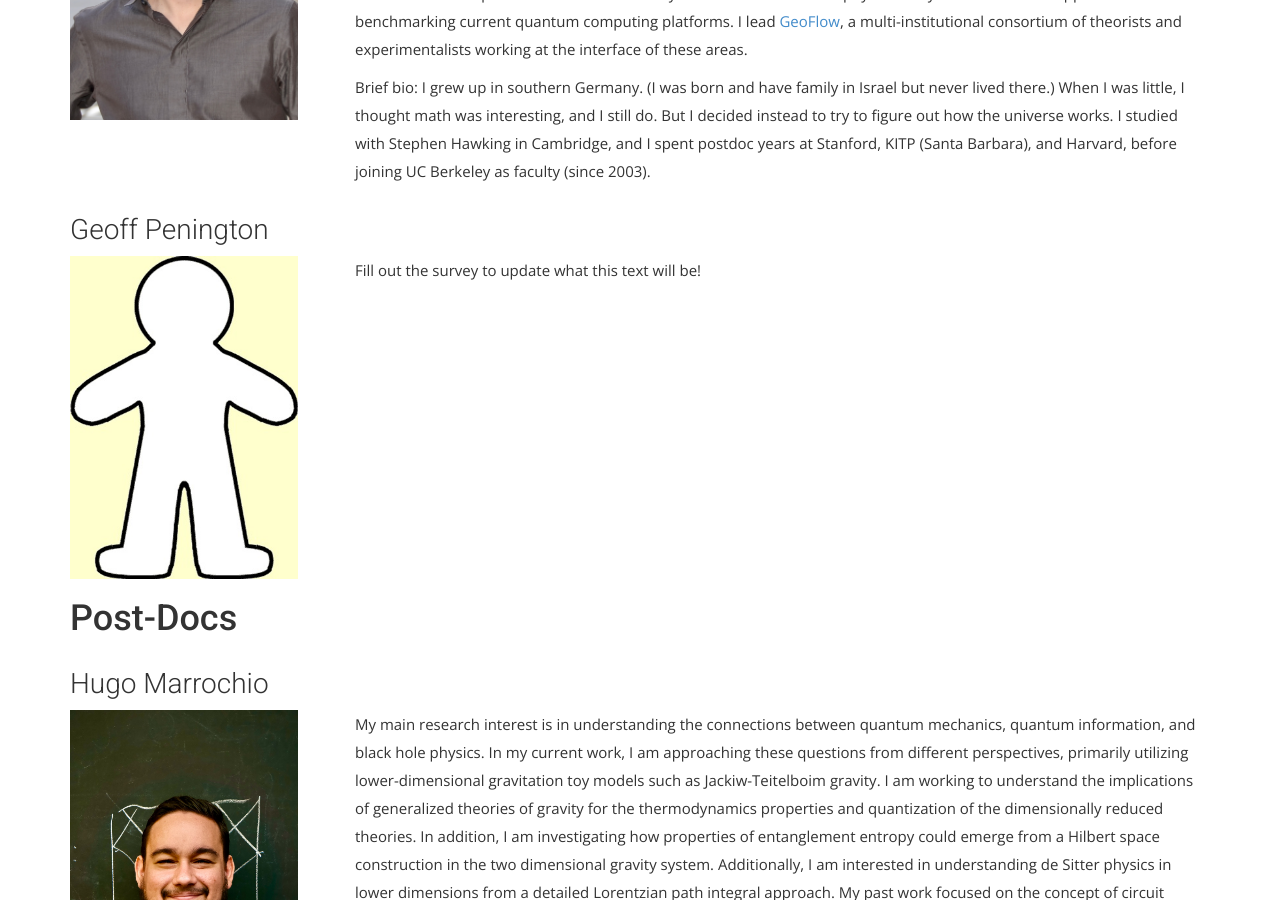
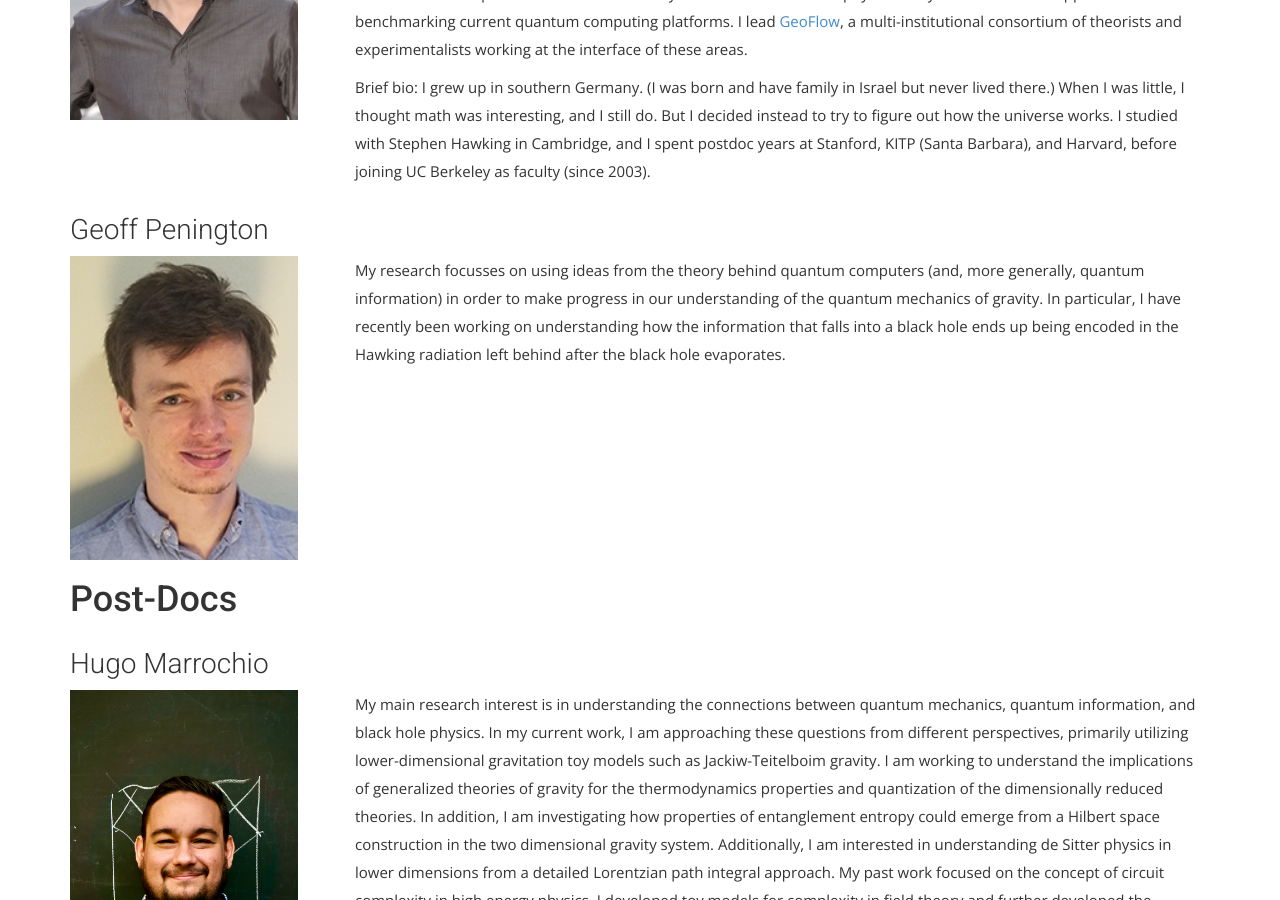
Before and after one commit to bousso-group/bousso-group.github.io, a Jekyll site: the page built from members.html, in a window 1280 px wide and 900 px high, scrolled down 806 px. Built offline with Jekyll 4.4.1, drawn with Linux system fonts in a browser that asks for light colours; nearby versions of some CDN libraries; some web fonts are replaced.

Commit message:
Update Geoff bio

```diff
--- a/members.html
+++ b/members.html
@@ -39,10 +39,10 @@ permalink: /members/
     <div class="container">
         <div class="block">
             <h3> Geoff Penington</h3>
-            <img src="{{ site.baseurl }}/img/members/generic.jpg" alt="Geoff">
+            <img src="{{ site.baseurl }}/img/members/geoff.jpg" alt="Geoff">
 
             <p>
-                Fill out the survey to update what this text will be!
+                My research focusses on using ideas from the theory behind quantum computers (and, more generally, quantum information) in order to make progress in our understanding of the quantum mechanics of gravity. In particular, I have recently been working on understanding how the information that falls into a black hole ends up being encoded in the Hawking radiation left behind after the black hole evaporates.
             </p>
         </div>
     </div>
```
Also changed, not shown: img/members/geoff.jpg (added).
